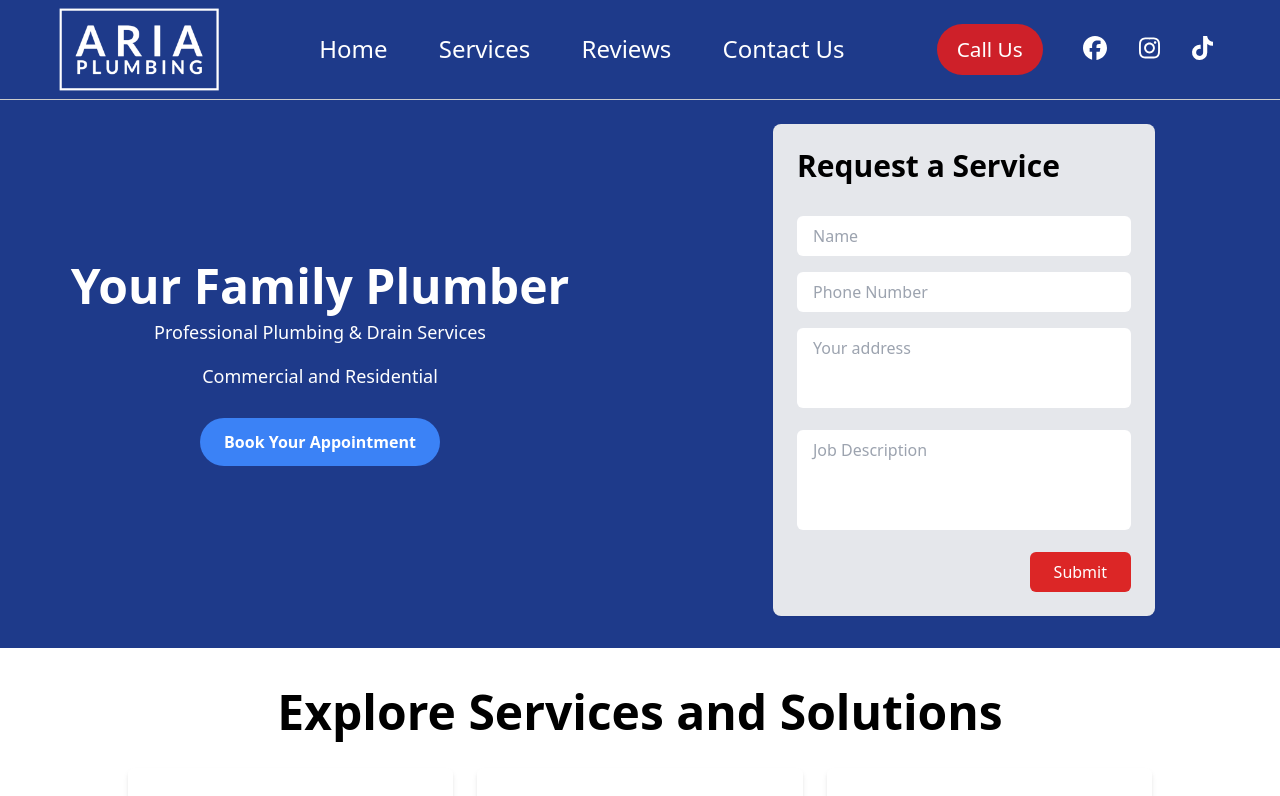
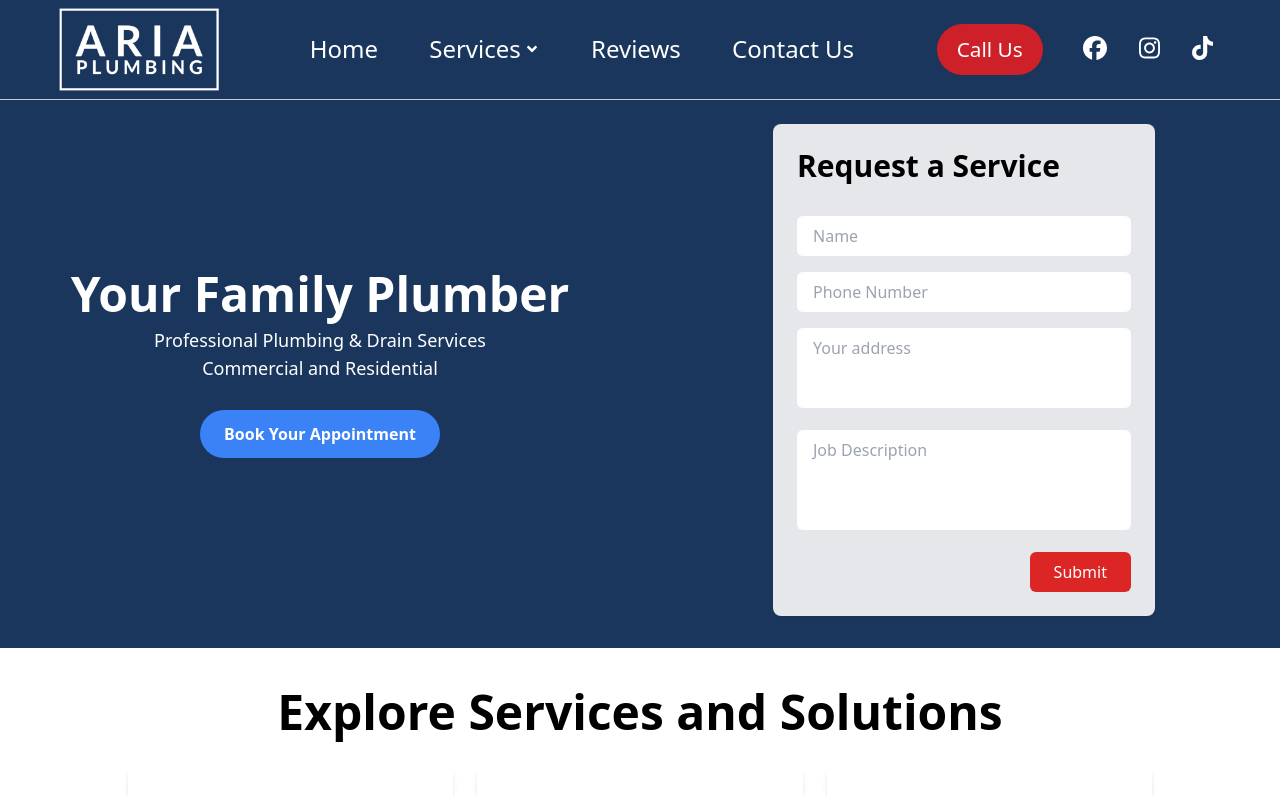
Before and after one commit to 10zintopjor/AP, a React (Create React App) app: page / in a window 1280 px wide. Shown: the top 796 px of the page. Built offline with nearby package versions, Linux system fonts and the light colour scheme.

Commit message:
nav upadted

```diff
--- a/package.json
+++ b/package.json
@@ -18,13 +18,16 @@
     "@testing-library/jest-dom": "^5.17.0",
     "@testing-library/react": "^13.4.0",
     "@testing-library/user-event": "^13.5.0",
+    "framer-motion": "^11.0.8",
     "react": "^18.2.0",
     "react-dom": "^18.2.0",
     "react-hook-form": "^7.50.1",
     "react-icons": "^5.0.1",
     "react-multi-carousel": "^2.8.4",
+    "react-router-dom": "^6.22.3",
     "react-scripts": "5.0.1",
     "react-slick": "^0.30.2",
+    "react-spring": "^9.7.3",
     "slick-carousel": "^1.8.1",
     "styled-components": "^6.1.8",
     "use-places-autocomplete": "^4.0.1",
--- a/src/components/footer/Footer.jsx
+++ b/src/components/footer/Footer.jsx
@@ -6,7 +6,7 @@ import Map from './Map';
 
 const Footer = () => {
   return (
-    <footer className="bg-blue-900 text-white py-5 text-center mt-20">
+    <footer className="bg-customBlue text-white py-5 text-center mt-20">
       <div className="flex flex-wrap justify-around items-start mb-50 flex-row">
       <div className="mx-2 mb-4 w-full md:w-1/3 sm:h-100 lg:w-1/4">
           <h4 className="text-2xl font-semibold mb-6">Reach Us</h4>
--- a/src/components/homeboard/Homeboard.jsx
+++ b/src/components/homeboard/Homeboard.jsx
@@ -1,27 +1,81 @@
-// Homeboard.js
-import React from 'react';
+import React, { useState, useEffect } from 'react';
+import { motion, AnimatePresence } from 'framer-motion';
 import RequestService from '../requestservice/RequestService';
-import logo from "../../images/plumbing_baclground.jpeg";
 
-function Homeboard() {
+const combinedPhrases = 'Your Family Plumber';
+
+const TypewriterText = () => {
+  const characters = combinedPhrases.split('');
+
   return (
-    <div className='grid gap-4 sm:grid-cols-2 bg-blue-900'>
+    <div>
+      {characters.map((char, index) => (
+        <motion.span
+          key={index}
+          initial={{ opacity: 0, y: 20 }}
+          animate={{ opacity: 1, y: 0 }}
+          transition={{ duration: 0.5, delay: index * 0.05 }}
+        >
+          {char}
+        </motion.span>
+      ))}
+    </div>
+  );
+};
+
+const Homeboard = () => {
+  const [isTypingComplete, setIsTypingComplete] = useState(false);
+
+  useEffect(() => {
+    const timeout = setTimeout(() => {
+      setIsTypingComplete(true);
+    }, 2000);
+
+    return () => clearTimeout(timeout);
+  }, []);
+
+  return (
+    <div className='grid gap-4 sm:grid-cols-2 bg-customBlue'>
       {/* Left side with contrasting text centered */}
-      <div className='min-h-[100px] p-4 flex flex-col items-center justify-center sm:ml-12 pb-0 md:pb-2 m-10 text-white'>
-        <h3 className='text-5xl font-bold mb-2 text-center'>
-          Your Family Plumber
-        </h3>
-        <p className='text-lg text-center sm:mb-4'>
-          Professional Plumbing & Drain Services
-        </p>
-        <p className='text-lg text-center'>
-          Commercial and Residential
-        </p>
-        <button
-          className="bg-blue-500 hover:bg-blue-700 text-white font-bold py-3 px-6 rounded-full m-7"
-        >
-          Book Your Appointment
-        </button>
+      <div className='min-h-[330px] p-4 flex flex-col items-center justify-center sm:ml-12 pb-0 md:pb-2 m-10 text-white'>
+        <AnimatePresence>
+          {isTypingComplete && (
+            <>
+              <motion.h3
+                initial={{ opacity: 0, y: 20 }}
+                animate={{ opacity: 1, y: 0 }}
+                transition={{ duration: 0.5 }}
+                className='text-5xl font-bold mb-2 text-center whitespace-pre-line'
+              >
+                <TypewriterText />
+              </motion.h3>
+              <motion.h4
+                initial={{ opacity: 0, y: 20 }}
+                animate={{ opacity: 1, y: 0 }}
+                transition={{ duration: 1, delay: 1 }}
+                className='text-lg text-center whitespace-pre-line'
+              >
+                Professional Plumbing & Drain Services
+              </motion.h4>
+              <motion.h4
+                initial={{ opacity: 0, y: 20 }}
+                animate={{ opacity: 1, y: 0 }}
+                transition={{ duration: 0.5, delay: 2 }}
+                className='text-lg text-center whitespace-pre-line'
+              >
+                Commercial and Residential
+              </motion.h4>
+              <motion.button
+                initial={{ opacity: 0, y: 20 }}
+                animate={{ opacity: 1, y: 0 }}
+                transition={{ duration: 0.5 }}
+                className="bg-blue-500 hover:bg-blue-700 text-white font-bold py-3 px-6 rounded-full m-7"
+              >
+                Book Your Appointment
+              </motion.button>
+            </>
+          )}
+        </AnimatePresence>
       </div>
 
       {/* Right side with the form (hidden on desktop) */}
@@ -33,6 +87,6 @@ function Homeboard() {
       </div>
     </div>
   );
-}
+};
 
 export default Homeboard;
--- a/src/components/navbar/Navbar.jsx
+++ b/src/components/navbar/Navbar.jsx
@@ -1,14 +1,28 @@
+// src/components/Navbar.js
 import React, { useState } from 'react';
 import { AiOutlineMenu } from 'react-icons/ai';
-import Logo from '../../images/Aria Plumbing-logos_white (1).png'
+import { FaTimes, FaAngleDown } from 'react-icons/fa';
+import Logo from '../../images/Aria Plumbing-logos_white (1).png';
+import { motion } from 'framer-motion';
 import { faFacebook, faInstagram, faTiktok } from "@fortawesome/free-brands-svg-icons";
 import { FontAwesomeIcon } from '@fortawesome/react-fontawesome';
 
 const Navbar = () => {
   const [navLinksVisible, setNavLinksVisible] = useState(false);
+  const [activeDropdown, setActiveDropdown] = useState(null);
 
-  const onToggleMenu = () => {
+  const toggleMenu = () => {
     setNavLinksVisible(!navLinksVisible);
+    setActiveDropdown(null);
+  };
+
+  const closeMenu = () => {
+    setNavLinksVisible(false);
+    setActiveDropdown(null);
+  };
+
+  const toggleDropdown = (index) => {
+    setActiveDropdown(activeDropdown === index ? null : index);
   };
 
   const callUsButtonStyle = {
@@ -23,56 +37,118 @@ const Navbar = () => {
 
   const mobileMenuStyle = {
     fontSize: '1.5rem',
-    textAlign: 'left',
+    position: 'fixed',
+    top: 0,
+    left: 0,
+    right: 0,
+    bottom: 0,
+    backgroundColor: '#1a365d',
+    color: 'white',
+    padding: '2rem',
+    zIndex: 1000,
+    transform: `translateX(${navLinksVisible ? 0 : '100%'})`,
+    transition: 'transform 0.5s ease-in-out',
+    display: 'flex',
+    flexDirection: 'column',
+    justifyContent: 'flex-start',
+    alignItems: 'center',
+    overflowY: 'auto', // Allow vertical scrolling
   };
+
+  const closeButtonStyle = {
+    position: 'absolute',
+    top: '2rem',
+    right: '2rem',
+    fontSize: '2rem',
+    cursor: 'pointer',
+    marginBottom: '2rem',
+  };
+
+  const subMenuStyle = {
+    textAlign: 'center',
+  };
+
+  const dropdownVariants = {
+    hidden: { opacity: 0, height: 0 },
+    visible: { opacity: 1, height: 'auto' },
+  };
+
+  const navItems = [
+    { label: 'Home', link: '#' },
+    {
+      label: 'Services',
+      subItems: [
+        { label: 'Service 1', link: '#' },
+        { label: 'Service 2', link: '#' },
+        { label: 'Service 3', link: '#' },
+      ],
+    },
+    { label: 'Reviews', link: '#' },
+    { label: 'Contact Us', link: '#' },
+  ];
 
   return (
     <div>
-      {/* Main navigation bar */}
-      <header className="bg-blue-900 text-white z-50">
+      <header className="bg-customBlue text-white z-50">
         <nav className="flex flex-row justify-between items-center md:flex-row w-[92%] mx-auto">
-          {/* Logo */}
           <div className='flex items-start m-2'>
             <img style={{ width: '10rem' }} className="cursor-pointer" src={Logo} alt="Logo" />
           </div>
 
-
-          {/* Main Navigation Links */}
           <div className="hidden md:flex space-x-4">
           <ul className="flex items-center gap-[4vw] text-2xl">
-              <li>
-                <a className="hover:text-gray-500" href="#">
-                  Home
+              {navItems.map((item, index) => (
+                <li
+                  key={index}
+                  className="relative group"
+                  onMouseEnter={() => toggleDropdown(index)}
+                  onMouseLeave={() => toggleDropdown(index)}
+                >
+                  <a
+                    className={`hover:text-gray-500 cursor-pointer flex items-center ${
+                      activeDropdown === index && 'relative'
+                    }`}
+                    href={item.link}
+                  >
+                    <span>{item.label}</span>
+                    {item.subItems && (
+                      <FaAngleDown
+                        style={{
+                          marginLeft: '3px',
+                          fontSize: '1rem', // Adjust the size as needed
+                          verticalAlign: 'middle',
+                        }}
+                      />
+                    )}
+                  </a>
+                  {item.subItems && activeDropdown === index && (
+                    <ul
+                      className="mt-2 space-y-2 bg-white border rounded-md shadow-lg absolute"
+                      style={subMenuStyle}
+                      onMouseEnter={() => setActiveDropdown(index)}
+                      onMouseLeave={() => setActiveDropdown(null)}
+                    >
+                      {item.subItems.map((subItem, subIndex) => (
+                        <li key={subIndex}>
+                          <a className="block px-4 py-2 text-sm text-gray-700" href={subItem.link}>
+                            {subItem.label}
                           </a>
                         </li>
-              <li>
-                <a className="hover:text-gray-500" href="#">
-                  Services
-                </a>
+                      ))}
+                    </ul>
+                  )}
                 </li>
-              <li>
-                <a className="hover:text-gray-500" href="#">
-                  Reviews
-                </a>
-              </li>
-              <li>
-                <a className="hover:text-gray-500" href="#">
-                  Contact Us
-                </a>
-              </li>
-              {/* ... (other navigation links) */}
+              ))}
             </ul>
           </div>
 
-          {/* Call Us Button and Social Media Icons */}
-          <div className="flex items-center gap-6">
+          <div className="hidden md:flex items-center gap-6">
             <button
               style={callUsButtonStyle}
               className="text-white px-5 py-2 rounded-full"
             >
               Call Us
             </button>
-            {/* Show social media icons only in desktop view */}
             <div className="hidden md:flex justify-evenly items-center md:items-end">
               <a href="https://www.facebook.com" target="_blank" rel="noopener noreferrer" className="mx-2 md:mx-4">
                 <FontAwesomeIcon icon={faFacebook} className="text-2xl" />
@@ -86,26 +162,63 @@ const Navbar = () => {
             </div>
           </div>
 
-          {/* Mobile Menu Icon */}
-          <AiOutlineMenu onClick={onToggleMenu} className="text-3xl cursor-pointer md:hidden" />
+          <AiOutlineMenu onClick={toggleMenu} className="text-3xl cursor-pointer md:hidden" />
         </nav>
-        <div style={{
-      height: '1px',
-      backgroundColor: '#ccc', /* Adjust the color as needed */
-      width: '100%',
-    }}></div>
-
-
+        <div style={{ height: '1px', backgroundColor: '#ccc', width: '100%' }}></div>
       </header>
 
-      {/* Mobile Menu */}
-      {navLinksVisible && (
-        <div className="md:hidden bg-blue-900">
-          <ul className="flex flex-col items-start p-4 pl-8" style={mobileMenuStyle}>
-            {/* ... (other navigation links) */}
+      <div style={mobileMenuStyle}>
+        <div className="flex justify-end">
+          <FaTimes onClick={closeMenu} style={closeButtonStyle} className="text-xl cursor-pointer" />
+        </div>
+        <ul className="flex flex-col items-center mt-20 w-100%">
+          {navItems.map((item, index) => (
+            <li key={index} className="mb-6">
+              {item.subItems ? (
+                <div className="relative group" style={subMenuStyle}>
+                  <a
+                    className="font-bold text-3xl cursor-pointer flex items-center"
+                    onClick={() => toggleDropdown(index)}
+                  >
+                    <span>{item.label}</span>
+                    <FaAngleDown
+                      style={{
+                        marginLeft: '3px',
+                        fontSize: '1rem', // Adjust the size as needed
+                        verticalAlign: 'middle',
+                      }}
+                    />
+                  </a>
+                  {item.subItems && activeDropdown === index && (
+                    <motion.ul
+                      className="mt-2 space-y-2"
+                      variants={dropdownVariants}
+                      initial="hidden"
+                      animate="visible"
+                      exit="hidden"
+                    >
+                      {item.subItems.map((subItem, subIndex) => (
+                        <li key={subIndex}>
+                          <a className="text-white text-xl" href={subItem.link}>
+                            {subItem.label}
+                          </a>
+                        </li>
+                      ))}
+                    </motion.ul>
+                  )}
+                </div>
+              ) : (
+                <a
+                  className="hover:text-gray-500 font-bold text-3xl"
+                  href={item.link}
+                >
+                  {item.label}
+                </a>
+              )}
+            </li>
+          ))}
         </ul>
       </div>
-      )}
     </div>
   );
 };
```
Also changed, not shown: src/components/review/CarouselReviews.jsx (+6 -8 lines), tailwind.config.js (+8 -1 lines), src/index.css (line endings or trailing spaces), 1 other file (tests, documents, lock files or other folders). Lines whose indentation alone changed are shown as unchanged.
